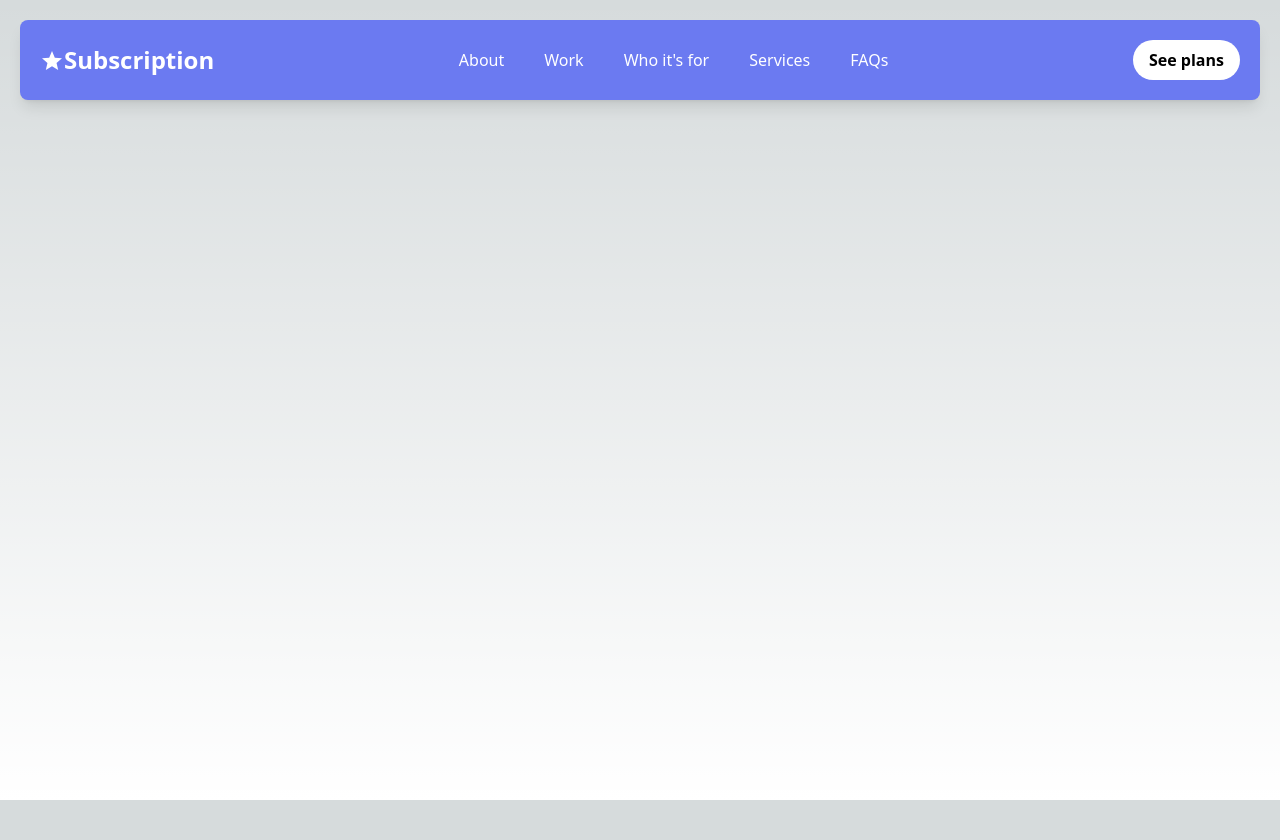
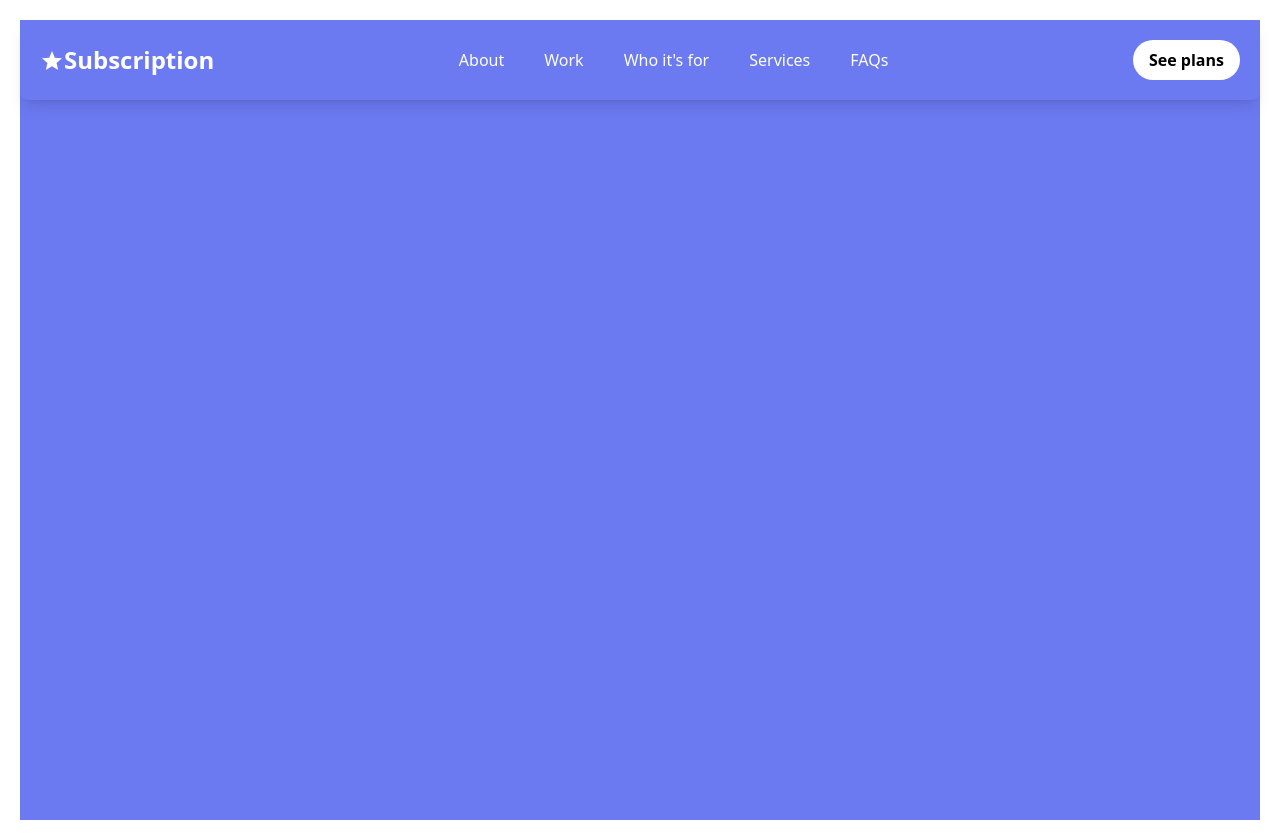
Before and after one commit to n8zzle/Subscription_LandingPage, a Next.js app: page / in a window 1280 px wide. Before the commit the page ends 800 px from the top, so only its background shows below. Built offline with nearby package versions, Linux system fonts and the light colour scheme.

Commit message:
changed base style settings

```diff
--- a/app/page.tsx
+++ b/app/page.tsx
@@ -1,10 +1,12 @@
 import Image from "next/image";
 import Navbar from "./components/Navbar";
+import Hero from "./components/Hero";
 
 export default function Home() {
   return (
-    <main className="w-full h-full px-3 md:px-10 md:py-5">
+    <main className="w-full p-5 bg-white">
       <Navbar />
+      <Hero />
     </main>
   );
 }
```
